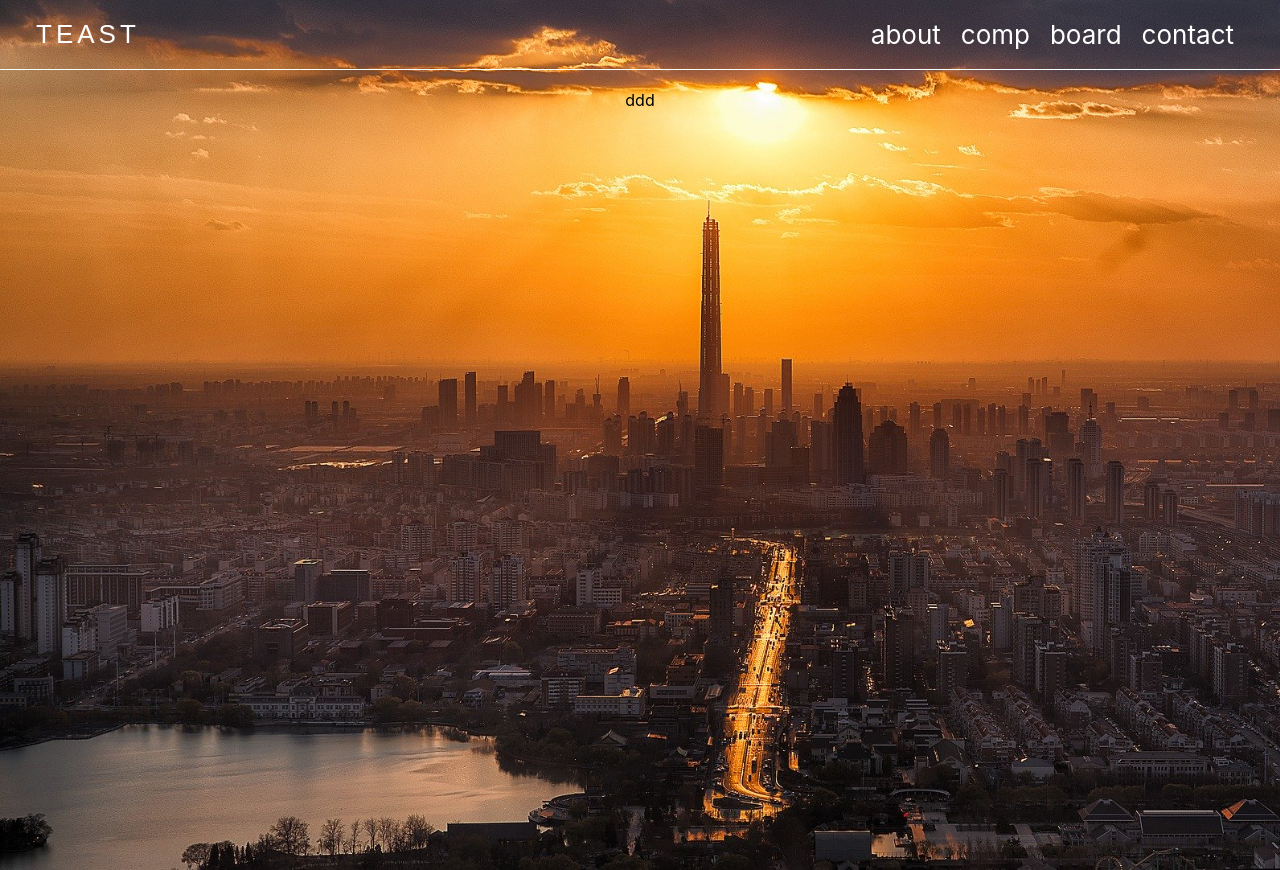
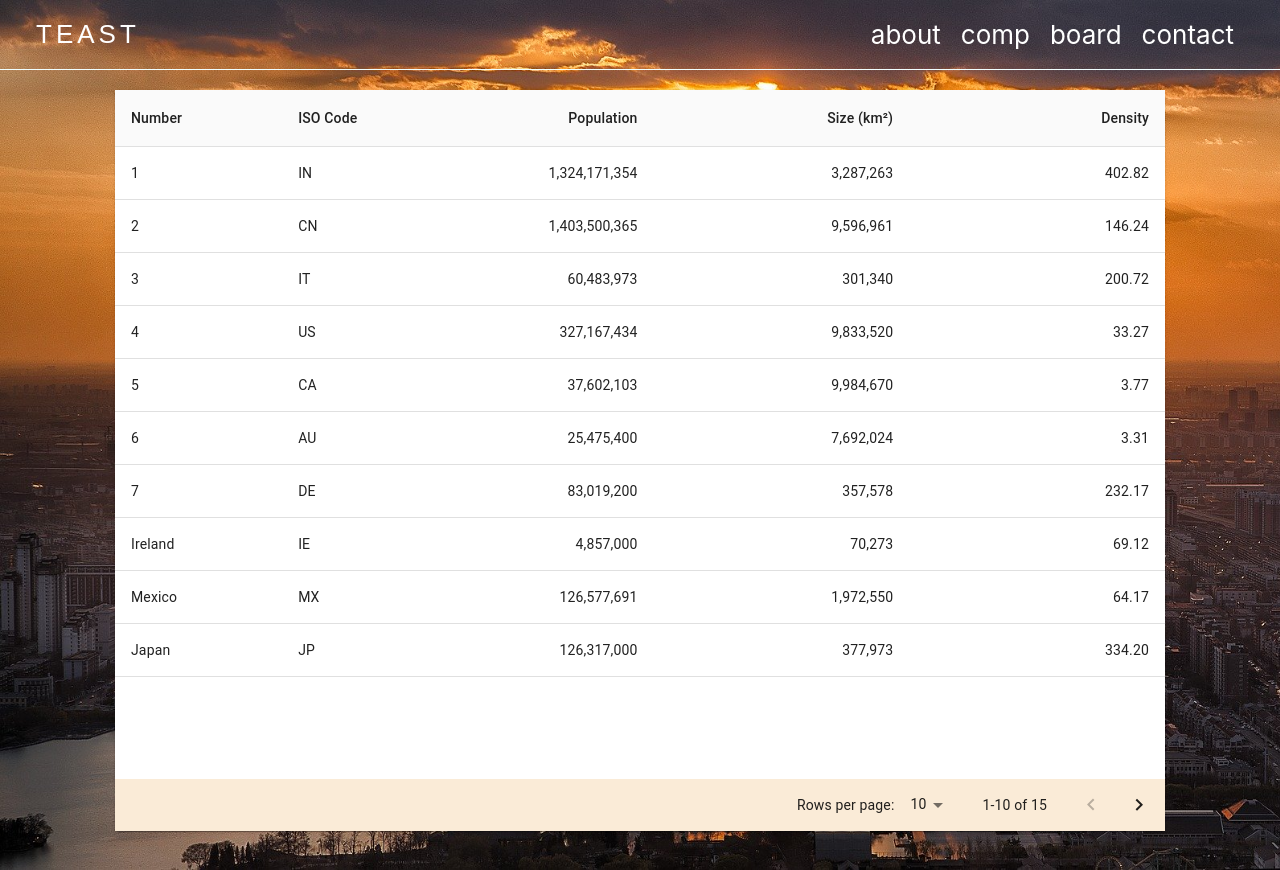
Before and after one commit to kimk1029/test-board-app, a React (Create React App) app: page /board in a window 1280 px wide. Built offline with nearby package versions, Linux system fonts and the light colour scheme; a web font is replaced by a local one.

Commit message:
grid 추가

```diff
--- a/src/App.scss
+++ b/src/App.scss
@@ -9,9 +9,6 @@
 		color: white;
 	}
 	padding-top: 70px;
-	.view_container {
-		padding: 20px 30px;
-	}
 }
 
 @media (prefers-reduced-motion: no-preference) {
--- /dev/null
+++ b/src/view/assets/css/board.scss
@@ -0,0 +1,14 @@
+.board-container {
+	display: flex;
+	justify-content: center;
+	align-items: center;
+	width: 1050px;
+	margin: 20px auto;
+	border-radius: 15px;
+	.makeStyles-container-2 {
+		min-height: 689px;
+	}
+	.MuiTablePagination-root {
+		background-color: antiquewhite;
+	}
+}
--- a/src/view/assets/css/main.scss
+++ b/src/view/assets/css/main.scss
@@ -2,6 +2,10 @@
 	p {
 		color: white;
 		margin: 0;
+	}
+	.article {
+		background-color: white;
+		height: 300px;
 	}
 	.container {
 		display: flex;
--- a/src/view/board.js
+++ b/src/view/board.js
@@ -1,6 +1,142 @@
 import React from "react";
-function board() {
-	return <div className="board">ddd</div>;
+import { makeStyles } from "@material-ui/core/styles";
+import Paper from "@material-ui/core/Paper";
+import Table from "@material-ui/core/Table";
+import TableBody from "@material-ui/core/TableBody";
+import TableCell from "@material-ui/core/TableCell";
+import TableContainer from "@material-ui/core/TableContainer";
+import TableHead from "@material-ui/core/TableHead";
+import TablePagination from "@material-ui/core/TablePagination";
+import TableRow from "@material-ui/core/TableRow";
+import "./assets/css/board.scss";
+
+const columns = [
+	{ id: "num", label: "Number", minWidth: 100 },
+	{ id: "code", label: "ISO\u00a0Code", minWidth: 50 },
+	{
+		id: "population",
+		label: "Population",
+		minWidth: 170,
+		align: "right",
+		format: (value) => value.toLocaleString("en-US"),
+	},
+	{
+		id: "size",
+		label: "Size\u00a0(km\u00b2)",
+		minWidth: 170,
+		align: "right",
+		format: (value) => value.toLocaleString("en-US"),
+	},
+	{
+		id: "density",
+		label: "Density",
+		minWidth: 170,
+		align: "right",
+		format: (value) => value.toFixed(2),
+	},
+];
+
+function createData(num, code, population, size) {
+	const density = population / size;
+	return { num, code, population, size, density };
 }
 
-export default board;
+const rows = [
+	createData(1, "IN", 1324171354, 3287263),
+	createData(2, "CN", 1403500365, 9596961),
+	createData("3", "IT", 60483973, 301340),
+	createData("4 ", "US", 327167434, 9833520),
+	createData("5", "CA", 37602103, 9984670),
+	createData("6", "AU", 25475400, 7692024),
+	createData(7, "DE", 83019200, 357578),
+	createData("Ireland", "IE", 4857000, 70273),
+	createData("Mexico", "MX", 126577691, 1972550),
+	createData("Japan", "JP", 126317000, 377973),
+	createData("France", "FR", 67022000, 640679),
+	createData("United Kingdom", "GB", 67545757, 242495),
+	createData("Russia", "RU", 146793744, 17098246),
+	createData("Nigeria", "NG", 200962417, 923768),
+	createData("Brazil", "BR", 210147125, 8515767),
+];
+
+const useStyles = makeStyles({
+	root: {
+		width: "100%",
+	},
+	container: {
+		maxHeight: 440,
+	},
+});
+
+export default function Board() {
+	const classes = useStyles();
+	const [page, setPage] = React.useState(0);
+	const [rowsPerPage, setRowsPerPage] = React.useState(10);
+
+	const handleChangePage = (event, newPage) => {
+		setPage(newPage);
+	};
+
+	const handleChangeRowsPerPage = (event) => {
+		setRowsPerPage(+event.target.value);
+		setPage(0);
+	};
+
+	return (
+		<div className="board-container">
+			<Paper className={classes.root} id="board-contents">
+				<TableContainer className={classes.container}>
+					<Table stickyHeader aria-label="sticky table">
+						<TableHead>
+							<TableRow>
+								{columns.map((column) => (
+									<TableCell
+										key={column.id}
+										align={column.align}
+										style={{ minWidth: column.minWidth }}
+									>
+										{column.label}
+									</TableCell>
+								))}
+							</TableRow>
+						</TableHead>
+						<TableBody>
+							{rows
+								.slice(page * rowsPerPage, page * rowsPerPage + rowsPerPage)
+								.map((row) => {
+									return (
+										<TableRow
+											hover
+											role="checkbox"
+											tabIndex={-1}
+											key={row.code}
+										>
+											{columns.map((column) => {
+												const value = row[column.id];
+												return (
+													<TableCell key={column.id} align={column.align}>
+														{column.format && typeof value === "number"
+															? column.format(value)
+															: value}
+													</TableCell>
+												);
+											})}
+										</TableRow>
+									);
+								})}
+						</TableBody>
+					</Table>
+				</TableContainer>
+				<TablePagination
+					rowsPerPageOptions={[10, 25, 100]}
+					component="div"
+					count={rows.length}
+					rowsPerPage={rowsPerPage}
+					page={page}
+					onChangePage={handleChangePage}
+					onChangeRowsPerPage={handleChangeRowsPerPage}
+				/>
+			</Paper>
+		</div>
+	);
+}
--- a/src/view/main.js
+++ b/src/view/main.js
@@ -4,7 +4,8 @@ function main() {
 	return (
 		<div className="App-main">
 			<p>main</p>
-			<div className="container">
+			<div className="article">asd</div>
+			{/* <div className="container">
 				<div className="card card-notice">
 					<ul>
 						<li>첫번쨰 리스트 입니다.</li>
@@ -54,7 +55,7 @@ function main() {
 						<li>세번쨰 리스트 입니다.</li>
 					</ul>
 				</div>
-			</div>
+			</div> */}
 		</div>
 	);
 }
```
